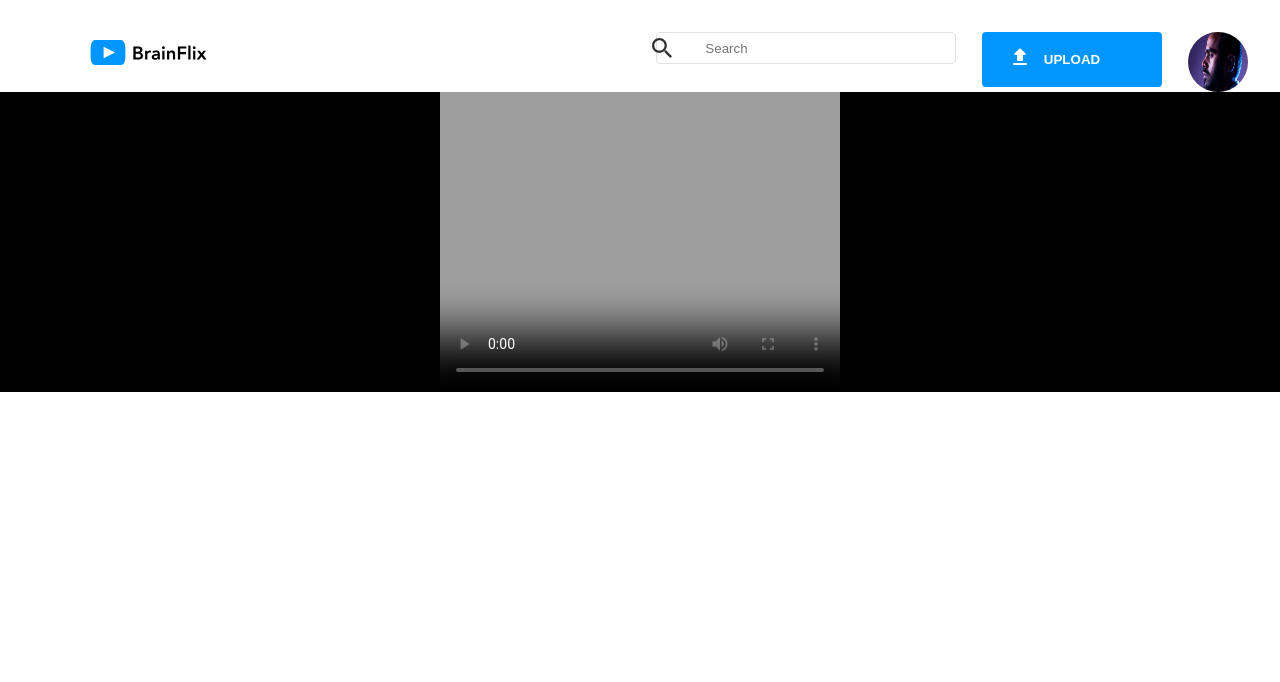
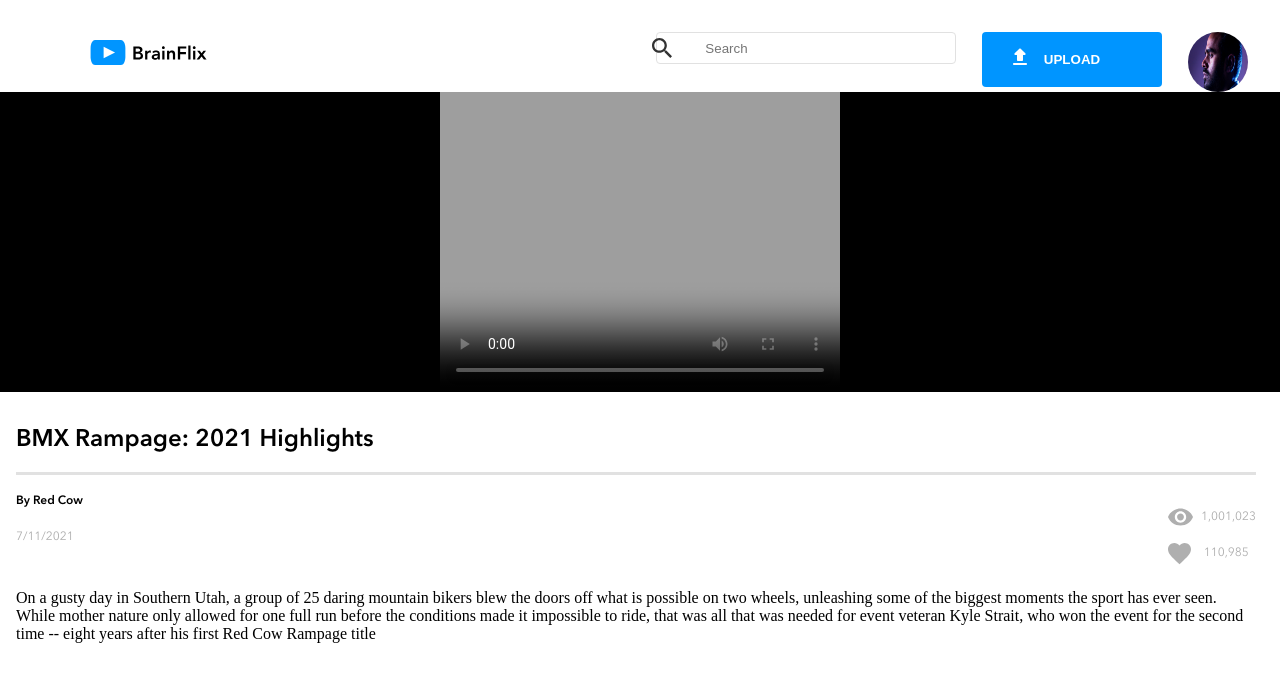
Before and after one commit to preety92/Brainflix-1, a React (Create React App) app: page / in a window 1280 px wide. Shown: the top 682 px of the page. Built offline with nearby package versions, Linux system fonts and the light colour scheme.

Commit message:
adding main video details

```diff
--- a/src/App.js
+++ b/src/App.js
@@ -5,6 +5,7 @@ import Header from './components/Header/Header';
 import './App.scss';
 import NextVideos from './components/Nextvideo/Nextvideo';
 import MainVideo from './components/Mainvideo/Mainvideo';
+import MainVideoDetail from './components/MainVideoDetails/MainVideoDetails';
 
 
 const App = () => {
@@ -18,6 +19,7 @@ const App = () => {
  <div>
   <Header />
 <MainVideo videoDetails={mainVideo}/>
+<MainVideoDetail videoDetails={mainVideo}/>
  </div>
   );
 };
--- a/src/components/Header/Header.scss
+++ b/src/components/Header/Header.scss
@@ -1,7 +1,7 @@
 @use "../../styles/partials/variables" as *;
 @use "../../styles/partials/resets" ;
 @use "../../styles/partials/mixins" as *;
-@use "../../styles/partials/typography";
+@import "../../styles/partials/typography";
 
 
 
--- /dev/null
+++ b/src/components/MainVideoDetails/MainVideoDetails.js
@@ -0,0 +1,33 @@
+import React from "react";
+import "./MainVideoDetails.scss";
+import viewIcon from "../../assets/Icons/views.svg";
+import likesIcon from "../../assets/Icons/likes.svg";
+const MainVideoDetail=({videoDetails})=>{
+    const convertTime=new Date(videoDetails.timestamp).toLocaleDateString();
+
+    return(
+        <div className="Details">
+           <h1 className="Details__title">{videoDetails.title}</h1>
+           <div className="Details__flex">
+           <div className="Details__flexelement1">
+           <p className="Details__channel">By {videoDetails.channel}</p>
+           <p className="Details__date">{convertTime}</p>
+           </div>
+           <div className="Details__flexelement2">
+            <div className="Details__subelement1">
+           <img src={viewIcon} alt="view Icon" className="Details__view-icon" />
+           <p className="Details__views">{videoDetails.views}</p>
+           </div>
+           <div className="Details__subelement2">
+           <img src={likesIcon} alt="likes Icon" className="Details__likes-icon" />
+           <p className="Details__likes">{videoDetails.likes}</p>
+           </div>
+           </div>
+           </div>
+           <p className="Details__description">{videoDetails.description}</p>
+
+
+        </div>
+    );
+    };
+    export default MainVideoDetail;
--- /dev/null
+++ b/src/components/MainVideoDetails/MainVideoDetails.scss
@@ -0,0 +1,69 @@
+@use "../../styles/partials/variables" as *;
+@use "../../styles/partials/resets" ;
+@use "../../styles/partials/mixins" as *;
+@import "../../styles/partials/typography";
+
+.Details{
+    padding-left:1rem;
+padding-right:1.5rem;
+    &__title{
+        @include page_header--mobile;
+       color:$brainflix-darkblack;
+        padding-top:2rem;
+        padding-bottom:$padding_bwcomp--mobile;
+        border-bottom:3px solid $mercury;
+    }
+    &__channel{
+@include section_header--mobile;
+color:$brainflix-darkblack;
+font-weight:700;
+padding-top:$padding_bwcomp--mobile;
+    }
+    &__date{
+        @include section_header--mobile;
+        color:$silver;
+        padding-top:$padding_bwcomp--mobile;
+    }
+    &__views{
+        @include section_header--mobile;
+        color:$silver;
+        padding-top:$padding_bwcomp--mobile;
+    }
+    &__likes{
+        @include section_header--mobile;
+        color:$silver;
+        padding-top:$padding_bwcomp--mobile;
+    }
+    &__description{
+        // margin-top:3rem;
+        // padding-top:$padding_bwcomp--mobile;
+        // border-top:3px solid $mercury;
+    }
+    &__flex{
+        margin-bottom:$padding_bheadline--mobile;
+        display:flex;
+        flex-direction:row;
+        justify-content: space-between;
+    }
+    &__flexelement2{
+        margin-top:1rem;
+    }
+    &__subelement1{
+        display:flex;
+        flex-direction: row;
+    }
+    &__subelement2{
+        display:flex;
+        flex-direction: row;
+    }
+    &__view-icon{
+        width:25px;
+        margin-right:0.5rem;
+        margin-top:1rem;
+    }
+    &__likes-icon{
+        width:23px;
+        margin-right:0.8rem;
+        margin-top:1rem;
+    }
+}
--- a/src/components/Mainvideo/Mainvideo.scss
+++ b/src/components/Mainvideo/Mainvideo.scss
@@ -1,7 +1,7 @@
 @use "../../styles/partials/variables" as *;
 @use "../../styles/partials/resets" ;
 @use "../../styles/partials/mixins" as *;
-@use "../../styles/partials/typography";
+@import "../../styles/partials/typography";
 
 .video{
     margin: auto;
@@ -29,6 +29,5 @@
     height: auto;
     margin: 0 auto;
  }
-
 }
 }
--- a/src/styles/partials/_mixins.scss
+++ b/src/styles/partials/_mixins.scss
@@ -14,51 +14,61 @@
     font-size:2.0625rem;
     line-height: 2.75rem;
     font-weight: bold 700;
+    font-family:"Avenir Next LT Pro";
 }
 @mixin section_header--desktop{
     font-size:0.75rem;
     line-height: 1.25rem;
     font-weight: bold 700;
+    font-family:"Avenir Next LT Pro";
 }
 @mixin subheader--desktop{
     font-size:0.875rem;
     line-height: 1.375rem;
     font-weight: bold 700;
+    font-family:"Avenir Next LT Pro";
 }
 @mixin body--desktop{
     font-size:0.875rem;
     line-height: 1.375rem;
     font-weight: bold 400;
+    font-family:"Avenir Next LT Pro";
 }
 @mixin label_button--desktop{
     font-size:0.75rem;
     line-height: 1.25rem;
     font-weight: bold 700;
+    font-family:"Avenir Next LT Pro";
 }
 @mixin page_header--mobile{
     font-size:1.5rem;
     line-height: 2rem;
     font-weight: bold 700;
+    font-family:"Avenir Next LT Pro";
 }
 @mixin section_header--mobile{
     font-size:0.75rem;
     line-height: 1.25rem;
     font-weight: bold 700;
+    font-family:"Avenir Next LT Pro";
 }
 @mixin subheader--mobile{
     font-size:0.8125rem;
     line-height: 1.125rem;
     font-weight: bold 700;
+    font-family:"Avenir Next LT Pro";
 }
 @mixin body--mobile{
     font-size:0.8125rem;
     line-height: 1.125rem;
     font-weight: bold 700;
+    font-family:"Avenir Next LT Pro";
 }
 @mixin label_button--mobile{
     font-size:0.625rem;
     line-height: 1.25rem;
     font-weight: bold 700;
+    font-family:"Avenir Next LT Pro";
 }
 //header
 // Basic layout mixin
--- a/src/styles/partials/_typography.scss
+++ b/src/styles/partials/_typography.scss
@@ -0,0 +1,19 @@
+@font-face {
+    font-family: "Avenir Next LT Pro ";
+    src: url("../../assets/Font/AvenirNextLTPro-Bold.otf");
+    font-weight: 700;
+    font-style: normal;
+  }
+
+  @font-face {
+    font-family: "Avenir Next LT Pro";
+    src: url("../../assets/Font/AvenirNextLTPro-Demi.otf");
+    font-weight: 600;
+    font-style: normal;
+  }
+  @font-face {
+    font-family: "Avenir Next LT Pro";
+    src: url("../../assets/Font/AvenirNextLTPro-Regular.otf");
+    font-weight: 400;
+    font-style: normal;
+  }
```
